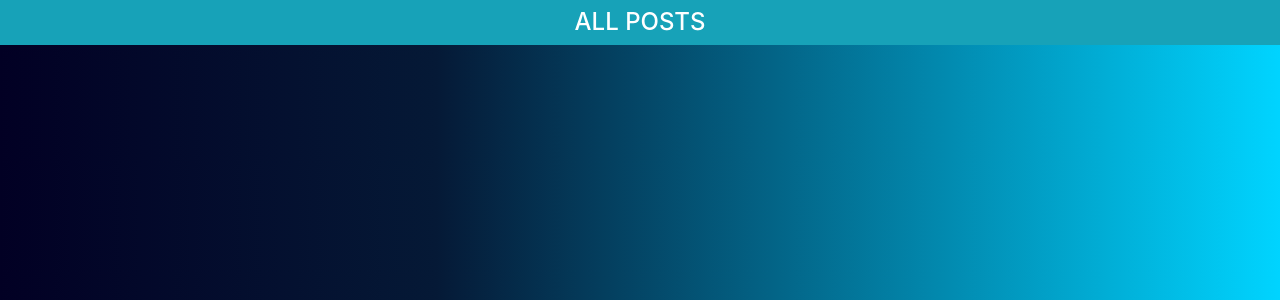
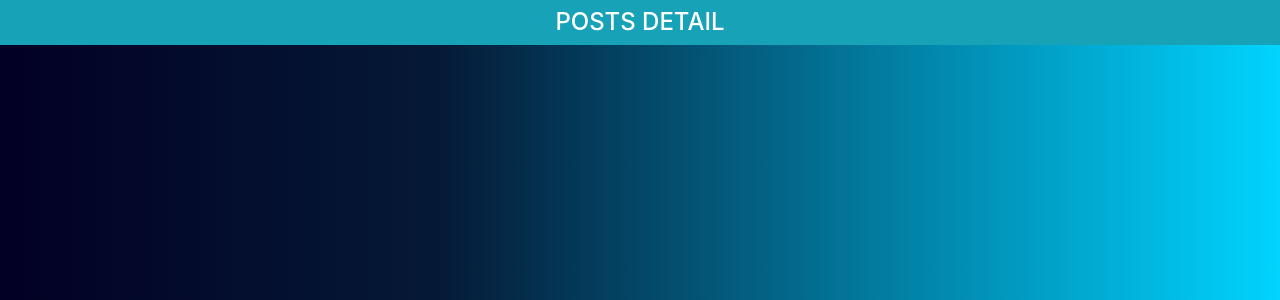
Before and after one commit to NuclearSherwin/neon, a Symfony app: template templates/posts/detail.html.twig in a window 1280 px wide. Shown: the part 56-356 px from the top of the page. Run offline with Twig, Linux system fonts and the light colour scheme; the template is opened without the code that fills it, so the values that code supplies are empty; some libraries are stand-ins or nearby versions.

Commit message:
making access controller for who are already login can create new post

```diff
--- a/templates/posts/detail.html.twig
+++ b/templates/posts/detail.html.twig
@@ -21,7 +21,7 @@
             background: linear-gradient(90deg, rgba(2, 0, 36, 1) 0%, rgba(5, 25, 54, 1) 34%, rgba(0, 212, 255, 1) 100%) !important;
         }
     </style>
-    <h4 class="bg-info text-center pt-2 pb-2 text-white">ALL POSTS</h4>
+    <h4 class="bg-info text-center pt-2 pb-2 text-white">POSTS DETAIL</h4>
     {% if app.user %}
         <div class="page-content page-container mx-auto mt-4" id="page-content">
             <div class="padding">
@@ -45,20 +45,28 @@
                                     <a href="{{ path('neon_home') }}" class="btn btn-success ml-1 mr-1 text-white">
                                         <i class="fa-solid fa-house"></i>
                                     </a>
+
+                                    {% if app.user %}
                                         <a href="{{ path('create_posts') }}"
                                            class="btn btn-primary ml-1 mr-1 text-white">
                                             <i class="fa-solid fa-circle-plus"></i>
                                         </a>
+                                    {% endif %}
+
+                                    {#  check if id of user already login equal to user who create this post,
+                                    can delete and update this post #}
+
+                                    {% if app.user.id == post.user.id %}
                                         <a href="{{ path('update_post', {'id': post.id }) }}"
                                            class="btn btn-warning ml-1 mr-1 text-white">
                                             <i class="fa-solid fa-pen-to-square"></i>
                                         </a>
-
                                         <a href="{{ path('delete_post', {'id': post.id }) }}"
                                            class="btn btn-danger ml-1 mr-1 text-white"
                                            onclick="return confirm('Are you sure to delete this post')">
                                             <i class="fa-solid fa-trash"></i>
                                         </a>
+                                    {% endif %}
                                 </div>
                             </div>
                             <div class="box-body">
```
Also changed, not shown: public/uploads/62ab31df7c65c.jpg (added), 1 other file. Lines whose indentation alone changed are shown as unchanged.
